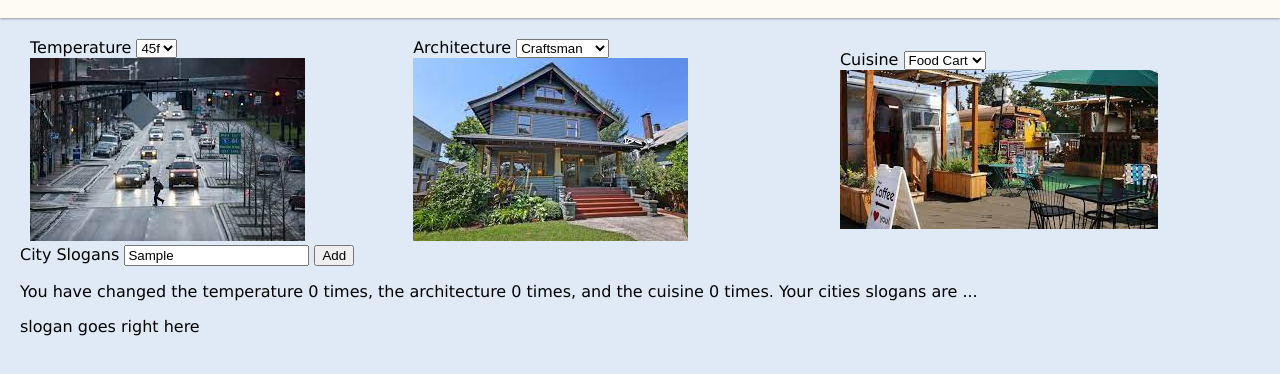
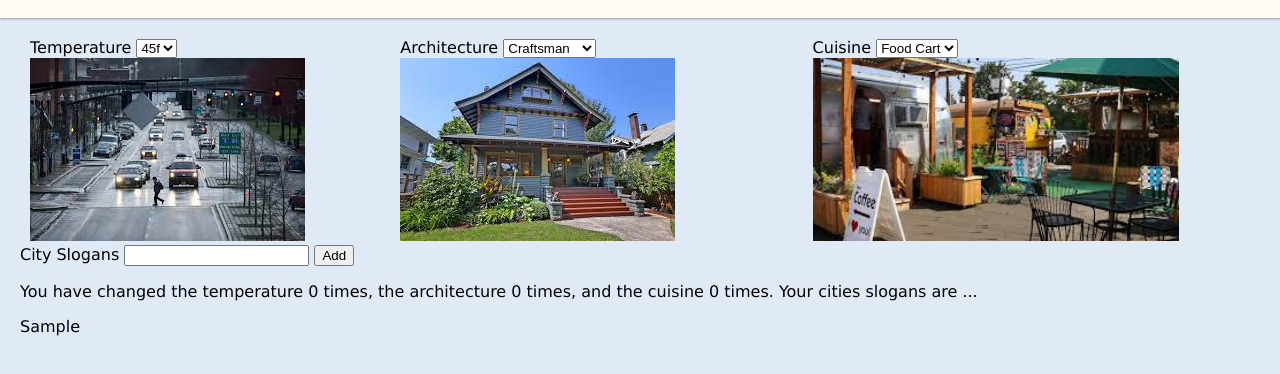
Before and after one commit to brenley-woodard/city-builder, a plain HTML site: page index.html in a window 1280 px wide. Both pictures are taken after typing "Sample" into the empty fields and a click on the button "Add". Shown: the part 62-436 px from the top of the page. Drawn offline with Linux system fonts and the light colour scheme.

Commit message:
display slogans functionality and constricted image size

```diff
--- a/app.js
+++ b/app.js
@@ -8,6 +8,10 @@ const archImg = document.getElementById('arch-img');
 const foodImg = document.getElementById('food-img');
 
 const counterEl = document.getElementById('counter');
+
+const addButton = document.getElementById('add-button');
+const sloganInput = document.getElementById('slogan-input');
+const sloganEl = document.getElementById('slogan-element');
 
 /* State */
 let tempCounter = 0;
@@ -38,11 +42,33 @@ cuisineSelect.addEventListener('change', (e) => {
     displayStats();
 });
 
+addButton.addEventListener('click', () => {
+    const sloganValue = sloganInput.value;
+    slogans.push(sloganValue);
+
+    displaySlogan();
+    sloganInput.value = '';
+});
+
 /* Display Functions */
 function displayStats() {
     counterEl.textContent = `You have changed the temperature ${tempCounter} times,
     the architecture ${archCounter} times, and the cuisine ${foodCounter} times. Your cities slogans are ...`;
 }
+
+function displaySlogan() {
+    sloganEl.textContent = '';
+
+    // for (let slogan of slogans) {
+    //     const p = document.createElement('p');
+    //     p.textContent = slogan;
+    //     sloganEl.append(p);
+    // }
+
+    const p = document.createElement('p');
+    p.textContent = slogans[slogans.length - 1];
+    sloganEl.append(p);
+}
 // (don't forget to call any display functions you want to run on page load!)
 
 displayStats();
--- a/index.html
+++ b/index.html
@@ -35,7 +35,7 @@
                             <option value="65f">65f</option>
                         </select>
                     </label>
-                    <img src="./assets/45f.png" id="temp-img" />
+                    <img src="./assets/45f.png" id="temp-img" height="183px" />
                 </div>
                 <div>
                     <label>
@@ -46,7 +46,7 @@
                             <option value="brownstone">Brownstone</option>
                         </select>
                     </label>
-                    <img src="./assets/craftsman.png" id="arch-img" />
+                    <img src="./assets/craftsman.png" id="arch-img" height="183px" />
                 </div>
                 <div>
                     <label>
@@ -57,18 +57,18 @@
                             <option value="pizza">Pizza</option>
                         </select>
                     </label>
-                    <img src="./assets/food-cart.png" id="food-img" />
+                    <img src="./assets/food-cart.png" id="food-img" height="183px" />
                 </div>
             </section>
 
             <section id="city-slogans">
                 <label for="">City Slogans</label>
-                <input type="text" />
-                <button>Add</button>
+                <input type="text" id="slogan-input" />
+                <button id="add-button">Add</button>
             </section>
             <section>
                 <p id="counter"></p>
-                <p>slogan goes right here</p>
+                <p id="slogan-element"></p>
             </section>
         </main>
     </body>
```
Also changed, not shown: 1 other file.
